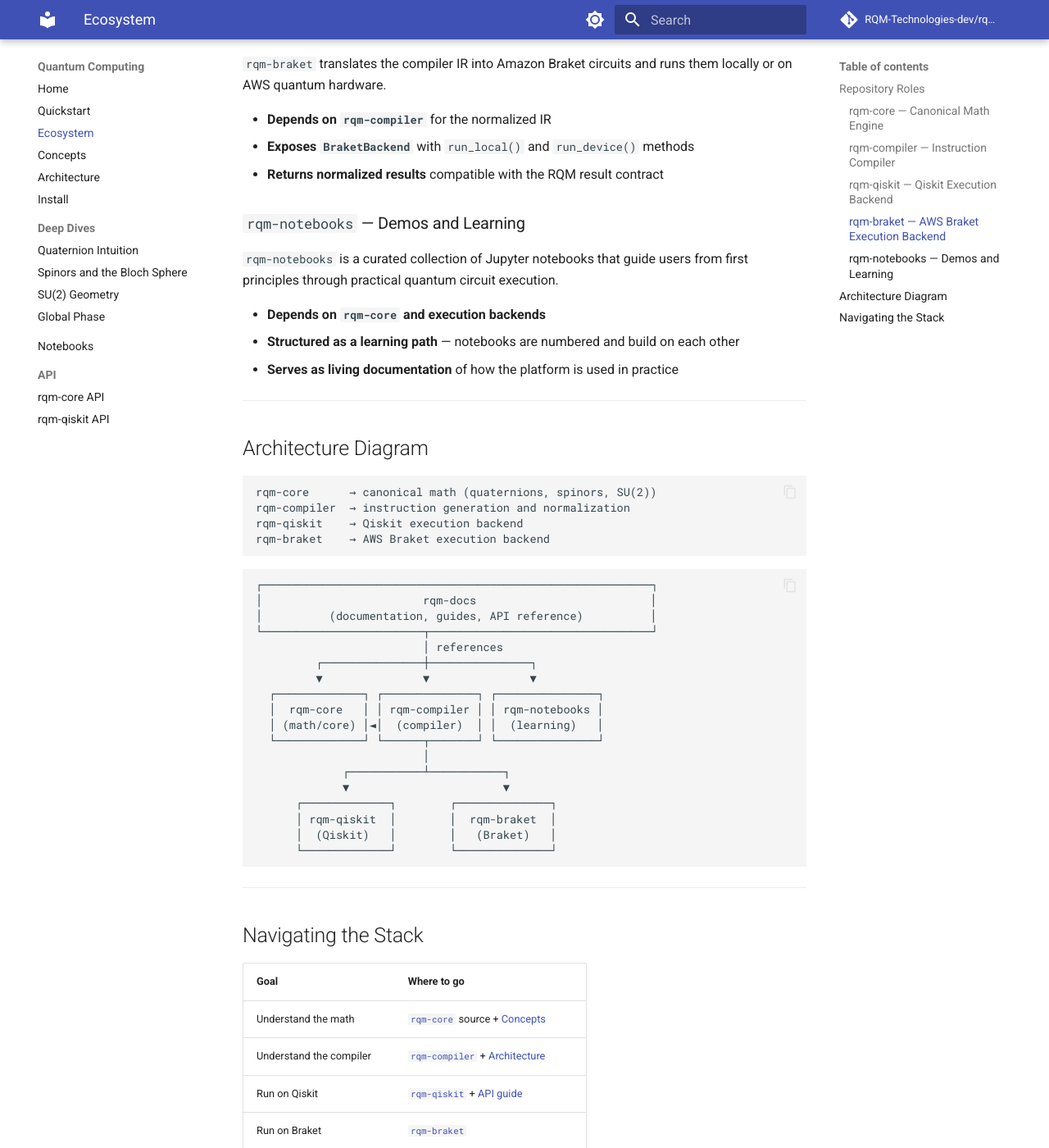
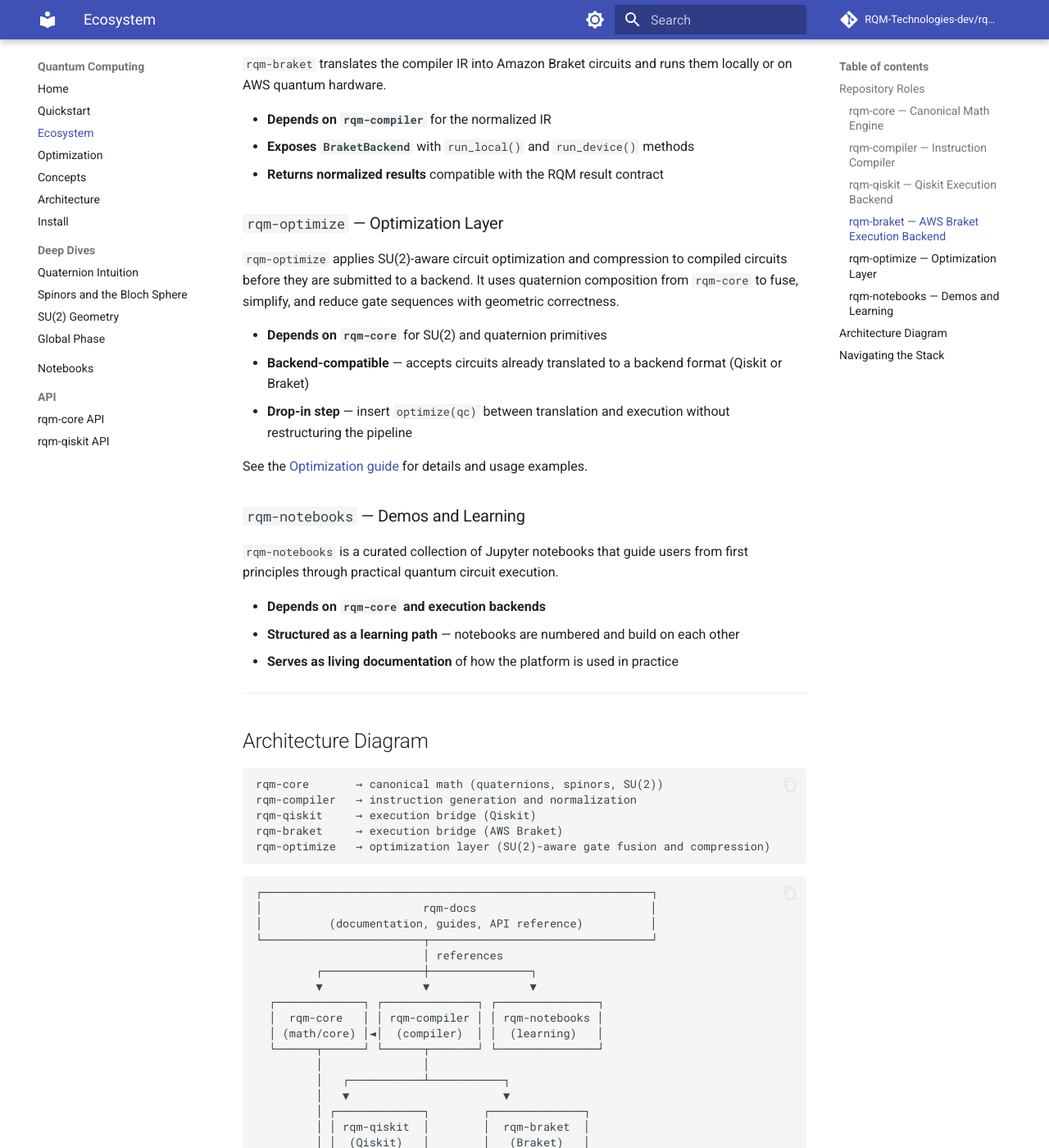
Before and after one commit to RQM-Technologies-dev/rqm-docs, an MkDocs documentation site: the page built from docs/ecosystem.md, in a window 1280 px wide and 1400 px high, scrolled down 1167 px. Shown: the whole window at 82% size. Built offline with MkDocs 1.6.1 and Material for MkDocs 9.7.7, drawn with Linux system fonts in a browser that asks for light colours; comment, search, counter and statistics services are not loaded; some of the changed text lies outside the part shown.

Commit message:
Add rqm-optimize to ecosystem docs: new page, stack diagrams, homepage, and nav
Co-authored-by: RQM-Technologies-dev <267137213+RQM-Technologies-dev@users.noreply.github.com>

````diff
--- a/docs/ecosystem.md
+++ b/docs/ecosystem.md
@@ -38,6 +38,16 @@ RQM is a compiler-first quantum software platform built from focused, composable
 - **Exposes `BraketBackend`** with `run_local()` and `run_device()` methods
 - **Returns normalized results** compatible with the RQM result contract
 
+### `rqm-optimize` — Optimization Layer
+
+`rqm-optimize` applies SU(2)-aware circuit optimization and compression to compiled circuits before they are submitted to a backend. It uses quaternion composition from `rqm-core` to fuse, simplify, and reduce gate sequences with geometric correctness.
+
+- **Depends on `rqm-core`** for SU(2) and quaternion primitives
+- **Backend-compatible** — accepts circuits already translated to a backend format (Qiskit or Braket)
+- **Drop-in step** — insert `optimize(qc)` between translation and execution without restructuring the pipeline
+
+See the [Optimization guide](optimization.md) for details and usage examples.
+
 ### `rqm-notebooks` — Demos and Learning
 
 `rqm-notebooks` is a curated collection of Jupyter notebooks that guide users from first principles through practical quantum circuit execution.
@@ -51,10 +61,11 @@ RQM is a compiler-first quantum software platform built from focused, composable
 ## Architecture Diagram
 
 ```
-rqm-core      → canonical math (quaternions, spinors, SU(2))
-rqm-compiler  → instruction generation and normalization
-rqm-qiskit    → Qiskit execution backend
-rqm-braket    → AWS Braket execution backend
+rqm-core       → canonical math (quaternions, spinors, SU(2))
+rqm-compiler   → instruction generation and normalization
+rqm-qiskit     → execution bridge (Qiskit)
+rqm-braket     → execution bridge (AWS Braket)
+rqm-optimize   → optimization layer (SU(2)-aware gate fusion and compression)
 ```
 
 ```
@@ -68,14 +79,21 @@ rqm-braket    → AWS Braket execution backend
   ┌─────────────┐ ┌──────────────┐ ┌───────────────┐
   │  rqm-core   │ │ rqm-compiler │ │ rqm-notebooks │
   │ (math/core) │◄│  (compiler)  │ │  (learning)   │
-  └─────────────┘ └──────┬───────┘ └───────────────┘
-                         │
-             ┌───────────┴───────────┐
-             ▼                       ▼
-      ┌─────────────┐        ┌──────────────┐
-      │ rqm-qiskit  │        │  rqm-braket  │
-      │  (Qiskit)   │        │   (Braket)   │
-      └─────────────┘        └──────────────┘
+  └──────┬──────┘ └──────┬───────┘ └───────────────┘
+         │               │
+         │   ┌───────────┴───────────┐
+         │   ▼                       ▼
+         │ ┌─────────────┐        ┌──────────────┐
+         │ │ rqm-qiskit  │        │  rqm-braket  │
+         │ │  (Qiskit)   │        │   (Braket)   │
+         │ └──────┬──────┘        └──────┬───────┘
+         │        │                      │
+         │        └──────────┬───────────┘
+         │                   ▼
+         │        ┌─────────────────────┐
+         └───────►│   rqm-optimize      │
+                  │ (optimization layer)│
+                  └─────────────────────┘
 ```
 
 ---
@@ -88,6 +106,7 @@ rqm-braket    → AWS Braket execution backend
 | Understand the compiler | [`rqm-compiler`](https://github.com/RQM-Technologies-dev/rqm-compiler) + [Architecture](architecture.md) |
 | Run on Qiskit | [`rqm-qiskit`](https://github.com/RQM-Technologies-dev/rqm-qiskit) + [API guide](api/rqm-qiskit-api.md) |
 | Run on Braket | [`rqm-braket`](https://github.com/RQM-Technologies-dev/rqm-braket) |
+| Optimize circuits | [`rqm-optimize`](https://github.com/RQM-Technologies-dev/rqm-optimize) + [Optimization guide](optimization.md) |
 | Learn interactively | [`rqm-notebooks`](https://github.com/RQM-Technologies-dev/rqm-notebooks) + [Notebooks guide](notebooks.md) |
 | Read architecture rationale | [Architecture page](architecture.md) |
 | Install packages | [Installation guide](installation.md) |
--- a/mkdocs.yml
+++ b/mkdocs.yml
@@ -49,6 +49,7 @@ nav:
       - Home: index.md
       - Quickstart: quickstart.md
       - Ecosystem: ecosystem.md
+      - Optimization: optimization.md
       - Concepts: concepts.md
       - Architecture: architecture.md
       - Install: installation.md
````
Also changed, not shown: docs/architecture.md (+20 -3 lines), docs/index.md (+7 -0 lines), docs/optimization.md (added, +74 -0 lines).
